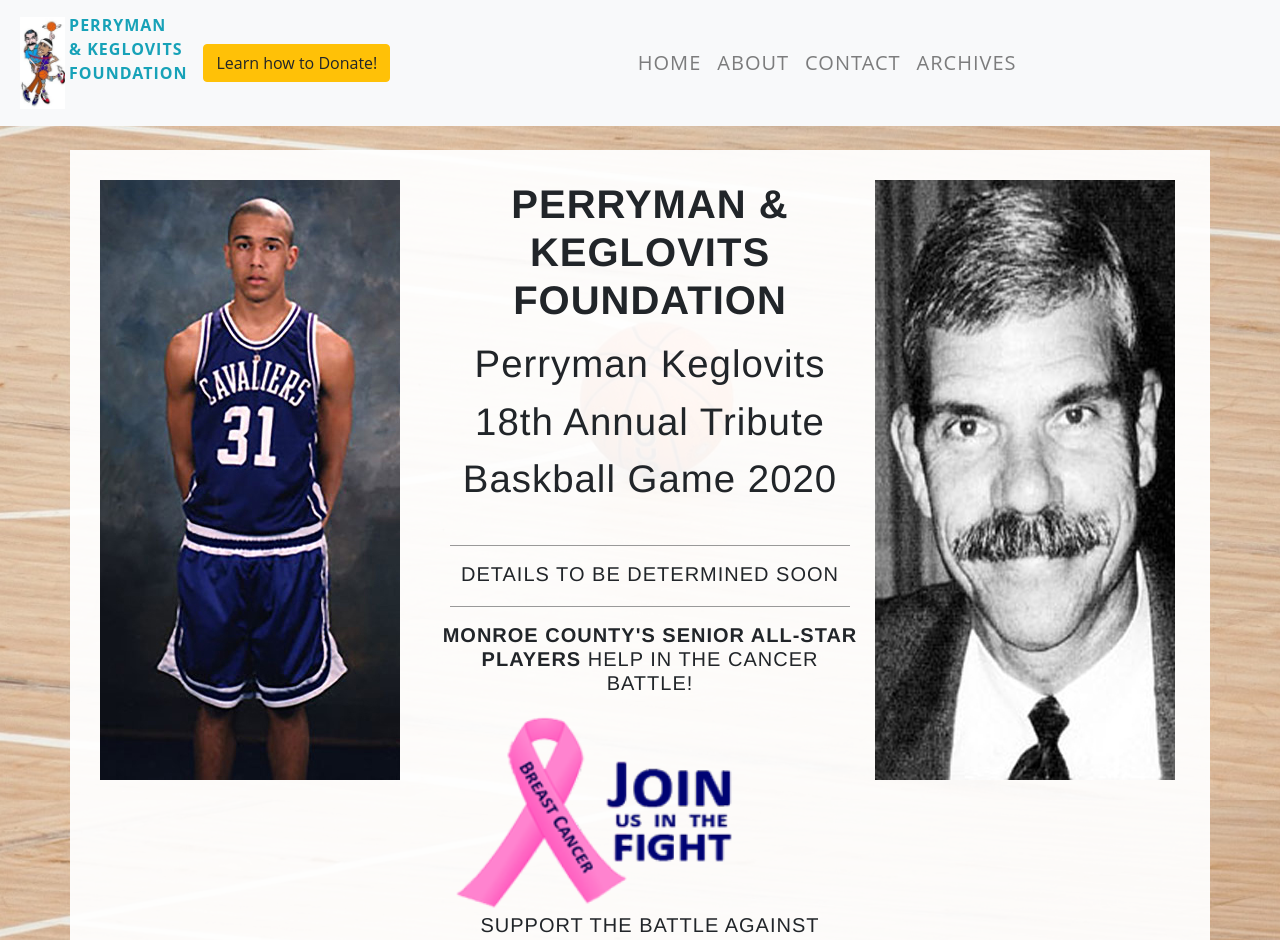
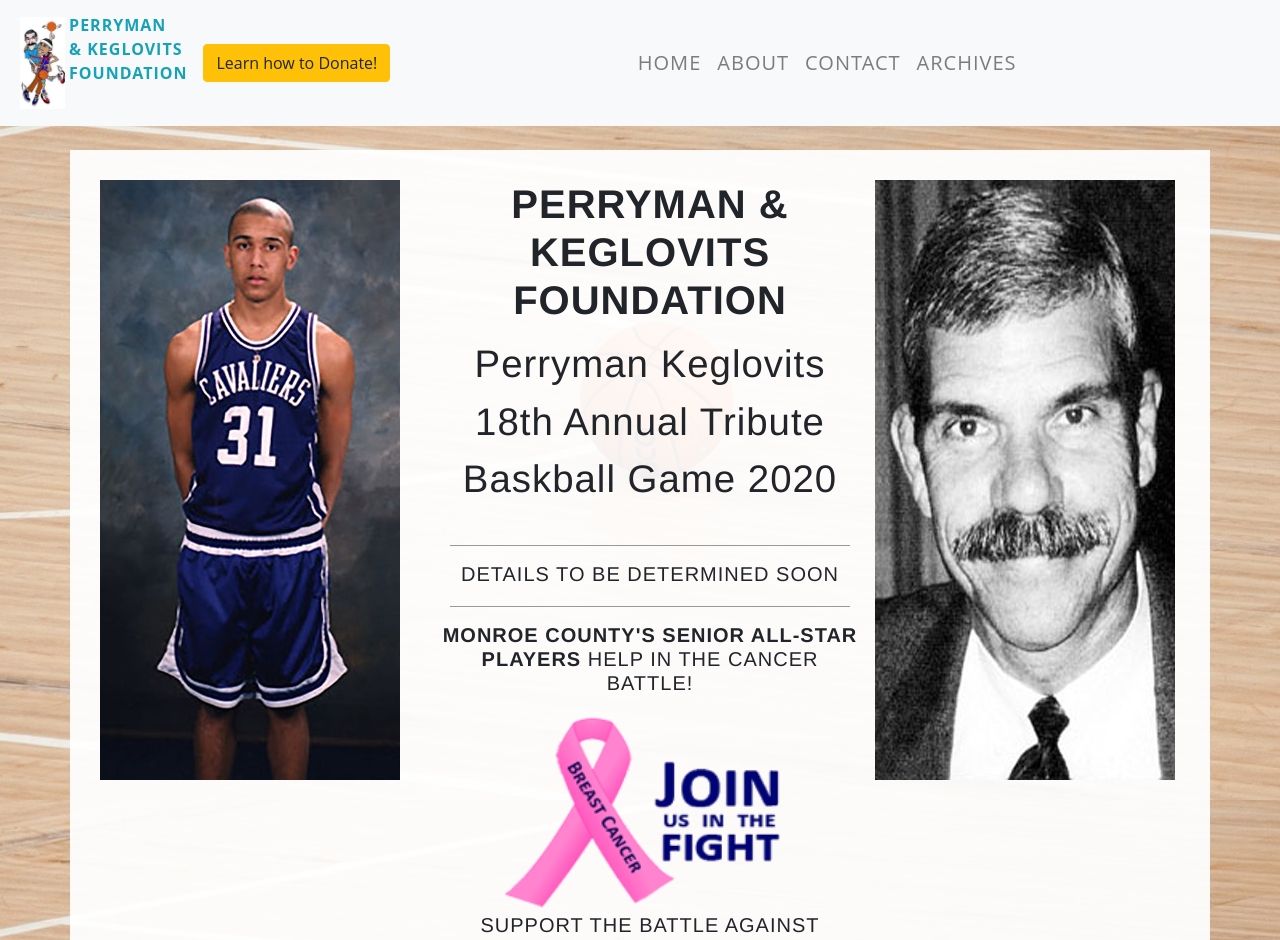
Before and after one commit to karenmmarks/perrymankeglovits, a React app: page /home in a window 1280 px wide. Shown: the top 940 px of the page. Built offline with nearby package versions, Linux system fonts and the light colour scheme.

Commit message:
Home changes

```diff
--- a/src/Components/Views/Home/Home.jsx
+++ b/src/Components/Views/Home/Home.jsx
@@ -37,7 +37,7 @@ const Home = () => (
                 Help in the Cancer Battle!
               </h2>
 
-              <img className="img-responsive mx-auto w-75" src={PINKJOINTHEFIGHT} alt="Pink Breast Cancer Ribbon Join the Fight" />
+              <img className="img-responsive ml-5 w-75" src={PINKJOINTHEFIGHT} alt="Pink Breast Cancer Ribbon Join the Fight" />
 
               <h2 className="intro-text text-center">
                 Support the Battle Against Cancer,
@@ -55,12 +55,12 @@ const Home = () => (
             <img className="img-responsive float-left mr-2 mt-4" src={SPIN15} alt="Perryman & Keglovits 18th Annual All-Star Game for 2020 and the battle against Breast Cancer" />
           </div>
           <div className="col-lg-6 ml-2 float-left">
-            <hr />
+            <hr className="text-center" />
             <h2 className="intro-text text-center">
               Cancer
               {' '}
               <strong>Can&apos;t Stop a Legacy</strong>
-              <hr className="visible-xs" />
+              <hr />
             </h2>
 
             <p>
```
